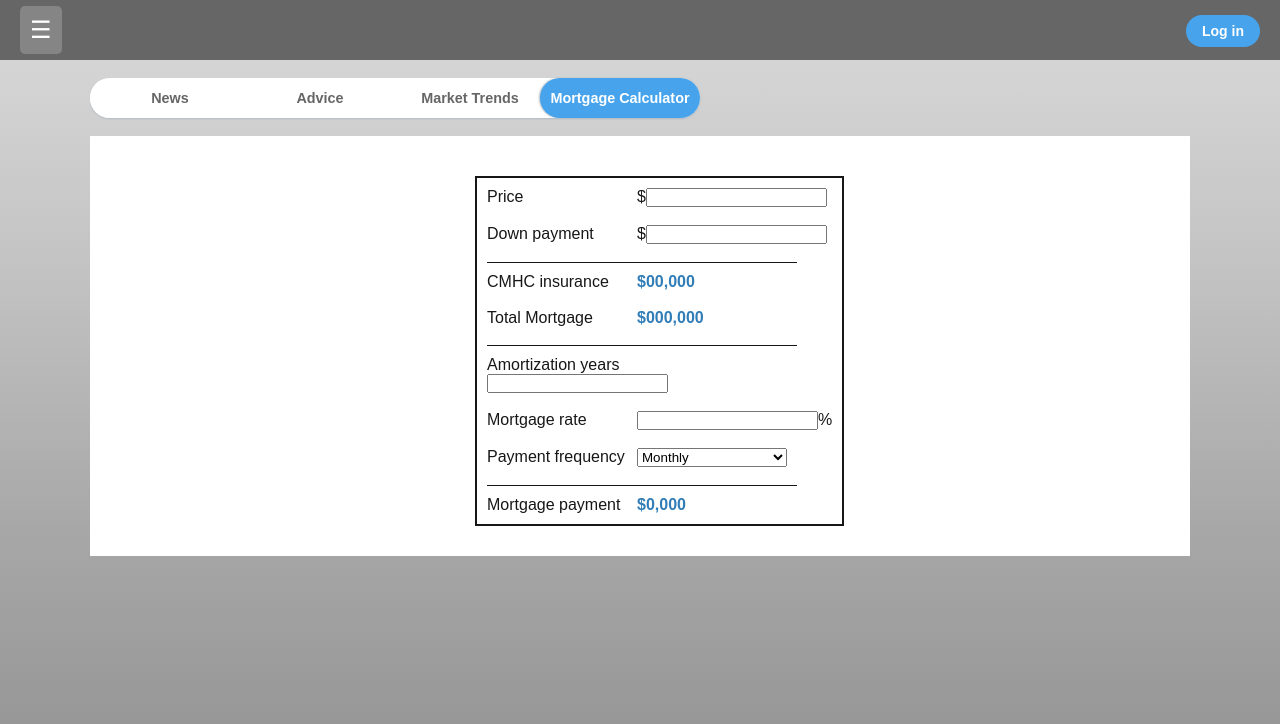
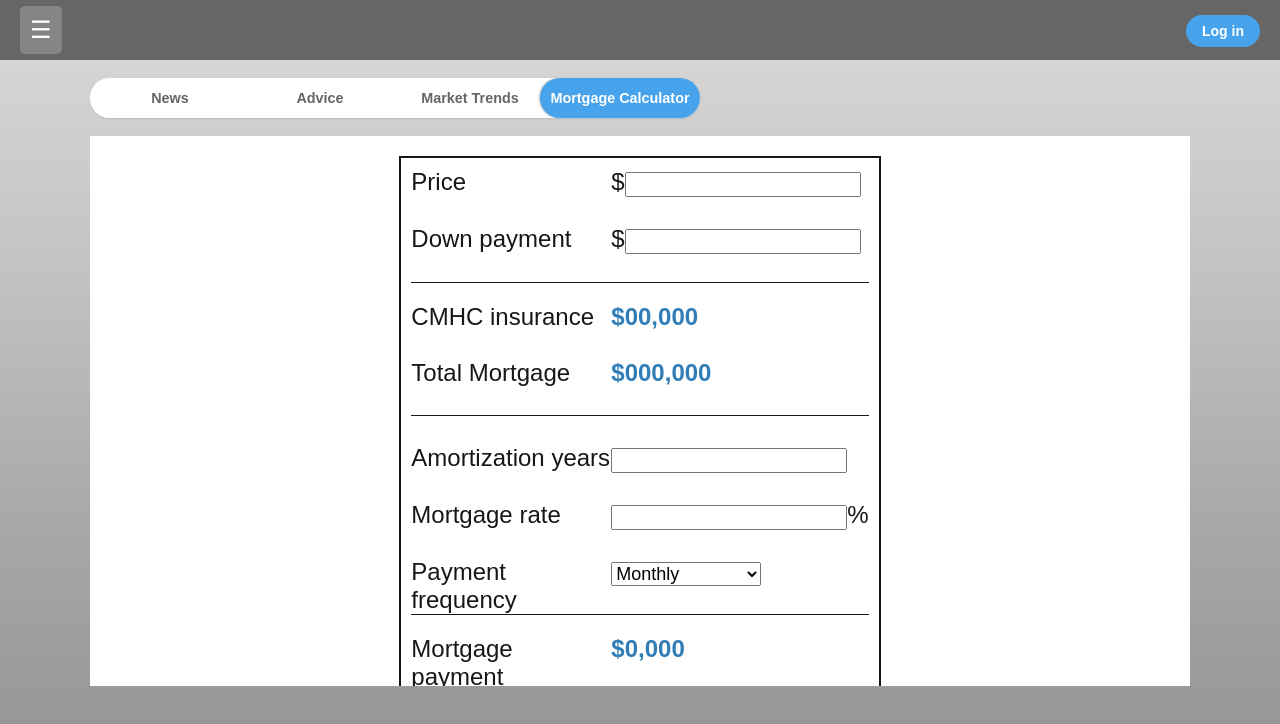
Before and after one commit to nsnow099/real-estate-app, a Next.js app in the folder real-estate-app/: page /analysisTools in a window 1280 px wide. Both pictures are taken after a click on the button "Mortgage Calculator". Shown: the top 724 px of the page. Built offline with nearby package versions, Linux system fonts and the light colour scheme.

Commit message:
adjustments to mortgage calculator

```diff
--- a/real-estate-app/components/mortgageCalculator.tsx
+++ b/real-estate-app/components/mortgageCalculator.tsx
@@ -2,19 +2,19 @@ import styles from '@/styles/MortgageCalculator.module.css'
 
 const MortgageCalculator = () => {
     return (
-        <div className={styles.form}>
-            <div style={{height:'fit-content', width:'fit-content', border:'2px solid', padding:'10px'}}>
+        <div className={styles.formArea}>
+            <div className={styles.form}>
                 <div>
                     <label htmlFor="price" className={styles.label}>Price</label>
-                    $<input type="text" name="price"></input>
+                    $<input type="number" name="price" className={styles.input}></input>
                 </div>
                 <br/>
                 <div>
                     <label htmlFor="down payment" className={styles.label}>Down payment</label>
-                    $<input type="text" name="down payment"></input>
+                    $<input type="number" name="down payment" className={styles.input}></input>
                 </div>
                 <br/>
-                <div style={{borderTop:'1px solid', width:'310px', paddingTop:'10px'}}>
+                <div style={{borderTop:'1px solid', width:'100%', paddingTop:'20px'}}>
                     <label className={styles.label}>CMHC insurance</label>
                     <div style={{color:'#307db7', fontWeight:'600'}}>$00,000</div>
                 </div>
@@ -24,19 +24,23 @@ const MortgageCalculator = () => {
                     <div style={{color:'#307db7', fontWeight:'600'}}>$000,000</div>
                 </div>
                 <br/>
-                <div style={{borderTop:'1px solid', width:'310px', paddingTop:'10px'}}>
+                <div style={{borderTop:'1px solid', width:'100%', paddingTop:'0px'}}>
+
+                </div>
+                <br/>
+                <div>
                     <label htmlFor="amortization" className={styles.label}>Amortization years</label>
-                    <input type="text" name="amortization"></input>
+                    <input type="number" name="amortization" className={styles.input}></input>
                 </div>
                 <br/>
                 <div>
                     <label htmlFor="rate" className={styles.label}>Mortgage rate</label>
-                    <input type="text" name="rate"></input>%
+                    <input type="number" name="rate" className={styles.input}></input>%
                 </div>
                 <br/>
                 <div>
                     <label htmlFor="frequency" className={styles.label}>Payment frequency</label>
-                    <select name='frequency' style={{width:'150px'}}>
+                    <select name='frequency' style={{width:'150px'}} className={styles.input}>
                         <option>Monthly</option>
                         <option>Weekly</option>
                         <option>Bi-weekly</option>
@@ -46,7 +50,7 @@ const MortgageCalculator = () => {
                     </select>
                 </div>
                 <br/>
-                <div style={{borderTop:'1px solid', width:'310px', paddingTop:'10px'}}>
+                <div style={{borderTop:'1px solid', width:'100%', paddingTop:'20px'}}>
                     <label className={styles.label}>Mortgage payment</label>
                     <div style={{color:'#307db7', fontWeight:'600'}}>$0,000</div>
                 </div>
--- a/real-estate-app/pages/analysisTools.tsx
+++ b/real-estate-app/pages/analysisTools.tsx
@@ -36,15 +36,15 @@ const AnalysisTools = () => {
             <main className={styles.main}>
                 <ToolsPageControls display={display} setDisplay={setDisplay}></ToolsPageControls>
                 <br/>
-                <div style={{backgroundColor:'white', width:'100%', height:'420px'}}>
+                <div style={{backgroundColor:'white', width:'100%', height:'550px'}}>
                     <div style={display === 'news' ? {display:'block'} : {display:'none'}}>
-                        Relevant news would display here
+
                     </div>
                     <div style={display === 'advice' ? {display:'block'} : {display:'none'}}>
-                        Buying and selling tips would display here
+
                     </div>
                     <div style={display === 'trends' ? {display:'block'} : {display:'none'}}>
-                        Current market trends analysis would display here
+
                     </div>
                     <div style={display === 'calculator' ? {display:'block'} : {display:'none'}}>
                         <MortgageCalculator></MortgageCalculator>
--- a/real-estate-app/styles/MortgageCalculator.module.css
+++ b/real-estate-app/styles/MortgageCalculator.module.css
@@ -1,14 +1,30 @@
-.form {
+.formArea {
     display: flex;
     width: 100%;
     height: 100%;
     justify-content: center;
     flex-direction: column;
-    padding-left: 35%;
-    padding-top: 40px;
+    align-self: center;
+    /* padding-left: 35%; */
+    padding-top: 20px;
+
+}
+
+.form {
+    height: fit-content;
+    width: fit-content;
+    border: 2px solid;
+    padding: 10px;
+    margin: auto;
+    font-size: x-large;
 }
 
 .label {
     float: left;
-    width: 150px;
+    width: 200px;
+
 }
+
+.input {
+    font-size: large;
+}
```
